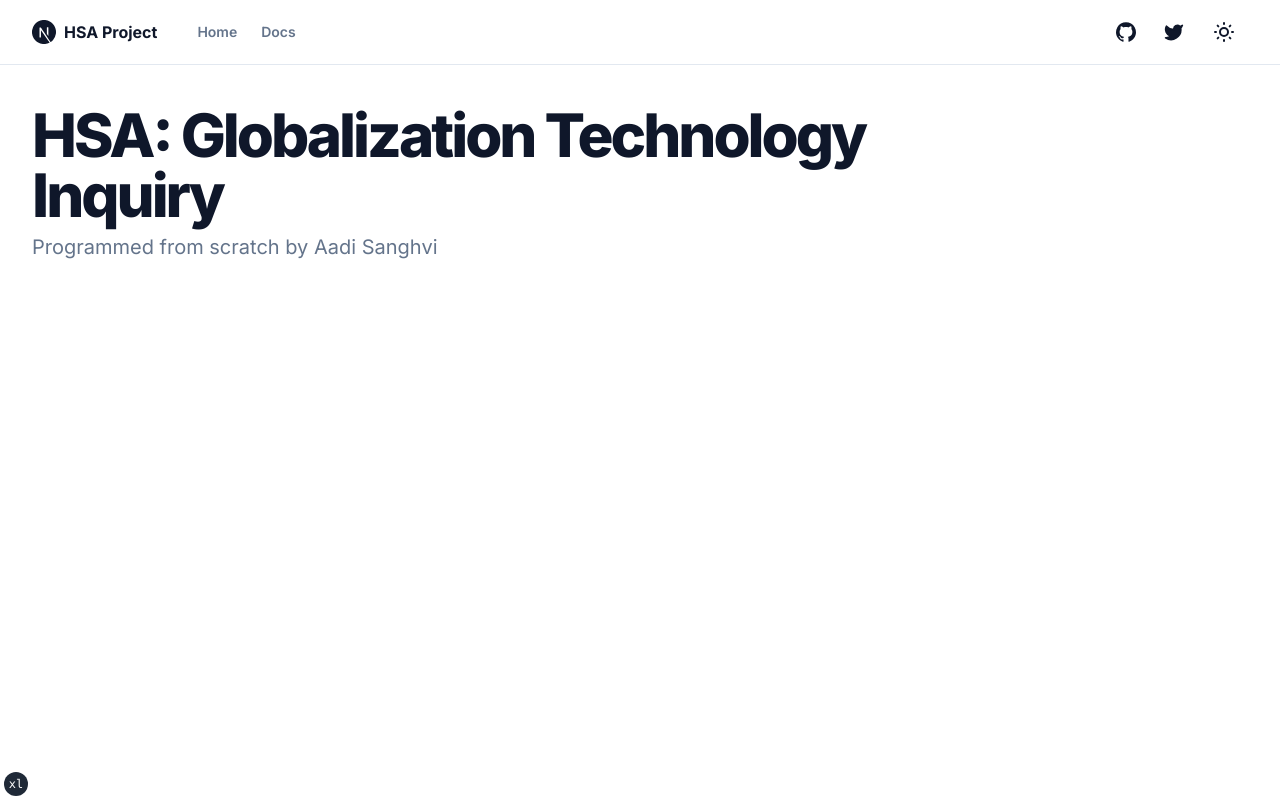
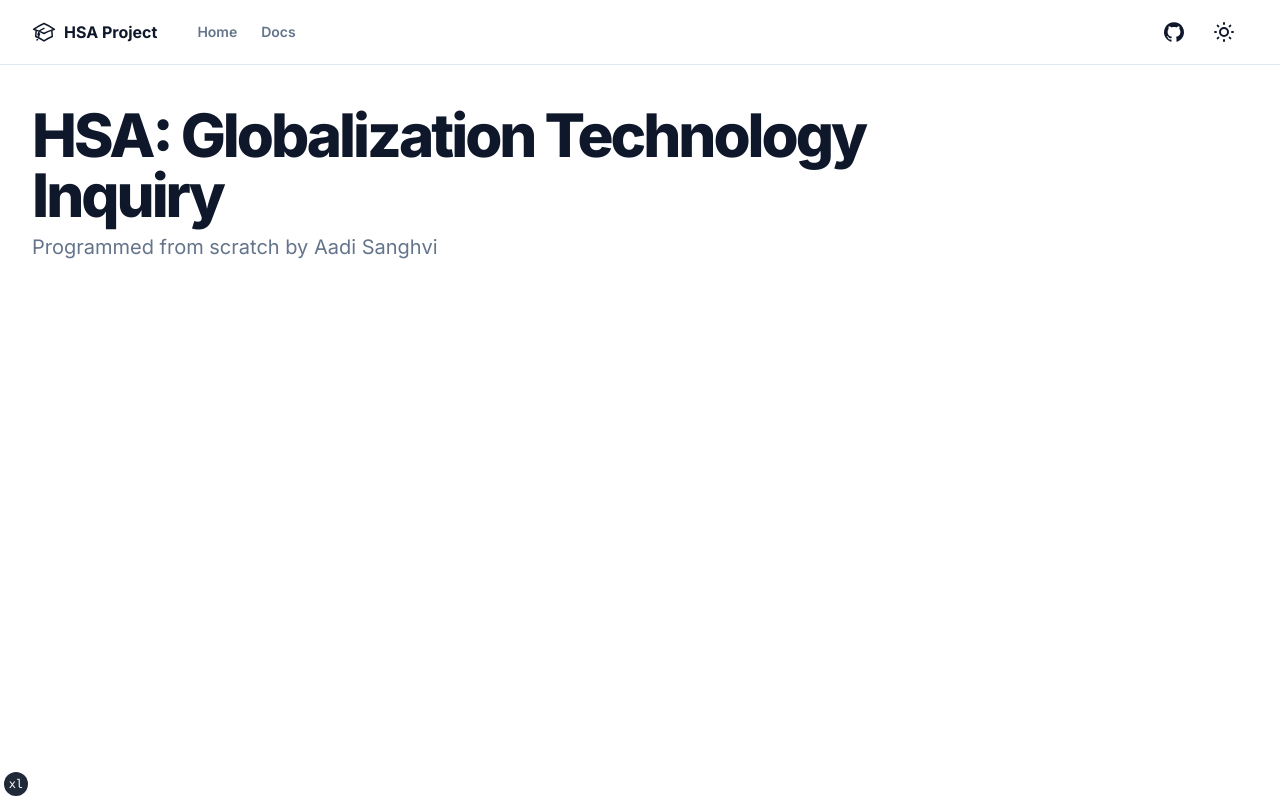
Before and after one commit to aadisanghvii/gt-hsa, a Next.js app: page / in a window 1280 px wide. Built offline with nearby package versions, Linux system fonts and the light colour scheme.

Commit message:
Add gh icon tooltip

```diff
--- a/app/layout.tsx
+++ b/app/layout.tsx
@@ -33,7 +33,6 @@ export default function RootLayout({ children }: RootLayoutProps) {
   return (
     <>
       <html lang="en" suppressHydrationWarning>
-        <head />
         <body
           className={cn(
             "min-h-screen bg-background font-sans antialiased",
@@ -41,7 +40,7 @@ export default function RootLayout({ children }: RootLayoutProps) {
           )}
         >
           <ThemeProvider attribute="class" defaultTheme="system" enableSystem>
-            <div className="relative flex min-h-screen flex-col">
+            <div className="relative flex flex-col min-h-screen">
               <SiteHeader />
               <div className="flex-1">{children}</div>
             </div>
--- a/components/icons.tsx
+++ b/components/icons.tsx
@@ -1,9 +1,7 @@
 import {
-  Laptop,
   LucideProps,
   Moon,
   SunMedium,
-  Twitter,
   type Icon as LucideIcon,
 } from "lucide-react"
 
@@ -12,12 +10,20 @@ export type Icon = LucideIcon
 export const Icons = {
   sun: SunMedium,
   moon: Moon,
-  twitter: Twitter,
   logo: (props: LucideProps) => (
-    <svg xmlns="http://www.w3.org/2000/svg" viewBox="0 0 24 24" {...props}>
+    <svg
+      xmlns="http://www.w3.org/2000/svg"
+      fill="none"
+      viewBox="0 0 24 24"
+      stroke-width="1.5"
+      stroke="currentColor"
+      className="w-6 h-6"
+      {...props}
+    >
       <path
-        fill="currentColor"
-        d="M11.572 0c-.176 0-.31.001-.358.007a19.76 19.76 0 0 1-.364.033C7.443.346 4.25 2.185 2.228 5.012a11.875 11.875 0 0 0-2.119 5.243c-.096.659-.108.854-.108 1.747s.012 1.089.108 1.748c.652 4.506 3.86 8.292 8.209 9.695.779.25 1.6.422 2.534.525.363.04 1.935.04 2.299 0 1.611-.178 2.977-.577 4.323-1.264.207-.106.247-.134.219-.158-.02-.013-.9-1.193-1.955-2.62l-1.919-2.592-2.404-3.558a338.739 338.739 0 0 0-2.422-3.556c-.009-.002-.018 1.579-.023 3.51-.007 3.38-.01 3.515-.052 3.595a.426.426 0 0 1-.206.214c-.075.037-.14.044-.495.044H7.81l-.108-.068a.438.438 0 0 1-.157-.171l-.05-.106.006-4.703.007-4.705.072-.092a.645.645 0 0 1 .174-.143c.096-.047.134-.051.54-.051.478 0 .558.018.682.154.035.038 1.337 1.999 2.895 4.361a10760.433 10760.433 0 0 0 4.735 7.17l1.9 2.879.096-.063a12.317 12.317 0 0 0 2.466-2.163 11.944 11.944 0 0 0 2.824-6.134c.096-.66.108-.854.108-1.748 0-.893-.012-1.088-.108-1.747-.652-4.506-3.859-8.292-8.208-9.695a12.597 12.597 0 0 0-2.499-.523A33.119 33.119 0 0 0 11.573 0zm4.069 7.217c.347 0 .408.005.486.047a.473.473 0 0 1 .237.277c.018.06.023 1.365.018 4.304l-.006 4.218-.744-1.14-.746-1.14v-3.066c0-1.982.01-3.097.023-3.15a.478.478 0 0 1 .233-.296c.096-.05.13-.054.5-.054z"
+        stroke-linecap="round"
+        stroke-linejoin="round"
+        d="M4.26 10.147a60.436 60.436 0 00-.491 6.347A48.627 48.627 0 0112 20.904a48.627 48.627 0 018.232-4.41 60.46 60.46 0 00-.491-6.347m-15.482 0a50.57 50.57 0 00-2.658-.813A59.905 59.905 0 0112 3.493a59.902 59.902 0 0110.399 5.84c-.896.248-1.783.52-2.658.814m-15.482 0A50.697 50.697 0 0112 13.489a50.702 50.702 0 017.74-3.342M6.75 15a.75.75 0 100-1.5.75.75 0 000 1.5zm0 0v-3.675A55.378 55.378 0 0112 8.443m-7.007 11.55A5.981 5.981 0 006.75 15.75v-1.5"
       />
     </svg>
   ),
--- a/components/site-header.tsx
+++ b/components/site-header.tsx
@@ -2,6 +2,12 @@ import Link from "next/link"
 
 import { siteConfig } from "@/config/site"
 import { buttonVariants } from "@/components/ui/button"
+import {
+  Tooltip,
+  TooltipContent,
+  TooltipProvider,
+  TooltipTrigger,
+} from "@/components/ui/tooltip"
 import { Icons } from "@/components/icons"
 import { MainNav } from "@/components/main-nav"
 import { ThemeToggle } from "@/components/theme-toggle"
@@ -13,6 +19,9 @@ export function SiteHeader() {
         <MainNav items={siteConfig.mainNav} />
         <div className="flex items-center justify-end flex-1 space-x-4">
           <nav className="flex items-center space-x-1">
+            <TooltipProvider delayDuration={100}>
+              <Tooltip>
+                <TooltipTrigger>
                   <Link
                     href={siteConfig.links.github}
                     target="_blank"
@@ -28,21 +37,11 @@ export function SiteHeader() {
                       <span className="sr-only">GitHub</span>
                     </div>
                   </Link>
-            <Link
-              href={siteConfig.links.twitter}
-              target="_blank"
-              rel="noreferrer"
-            >
-              <div
-                className={buttonVariants({
-                  size: "sm",
-                  variant: "ghost",
-                })}
-              >
-                <Icons.twitter className="w-5 h-5 fill-current" />
-                <span className="sr-only">Twitter</span>
-              </div>
-            </Link>
+                </TooltipTrigger>
+                <TooltipContent>View source code</TooltipContent>
+              </Tooltip>
+            </TooltipProvider>
+
             <ThemeToggle />
           </nav>
         </div>
--- /dev/null
+++ b/components/ui/tooltip.tsx
@@ -0,0 +1,30 @@
+"use client"
+
+import * as React from "react"
+import * as TooltipPrimitive from "@radix-ui/react-tooltip"
+
+import { cn } from "@/lib/utils"
+
+const TooltipProvider = TooltipPrimitive.Provider
+
+const Tooltip = TooltipPrimitive.Root
+
+const TooltipTrigger = TooltipPrimitive.Trigger
+
+const TooltipContent = React.forwardRef<
+  React.ElementRef<typeof TooltipPrimitive.Content>,
+  React.ComponentPropsWithoutRef<typeof TooltipPrimitive.Content>
+>(({ className, sideOffset = 4, ...props }, ref) => (
+  <TooltipPrimitive.Content
+    ref={ref}
+    sideOffset={sideOffset}
+    className={cn(
+      "z-50 overflow-hidden rounded-md border bg-popover px-3 py-1.5 text-sm text-popover-foreground shadow-md animate-in fade-in-50 data-[side=bottom]:slide-in-from-top-1 data-[side=left]:slide-in-from-right-1 data-[side=right]:slide-in-from-left-1 data-[side=top]:slide-in-from-bottom-1",
+      className
+    )}
+    {...props}
+  />
+))
+TooltipContent.displayName = TooltipPrimitive.Content.displayName
+
+export { Tooltip, TooltipTrigger, TooltipContent, TooltipProvider }
--- a/config/site.ts
+++ b/config/site.ts
@@ -14,7 +14,6 @@ export const siteConfig = {
     },
   ],
   links: {
-    twitter: "https://twitter.com/shadcn",
     github: "https://github.com/aadisanghvii/gt-hsa",
   },
 }
--- a/package.json
+++ b/package.json
@@ -14,6 +14,7 @@
     "format:check": "prettier --check \"**/*.{ts,tsx,mdx}\" --cache"
   },
   "dependencies": {
+    "@radix-ui/react-tooltip": "^1.0.5",
     "class-variance-authority": "^0.4.0",
     "clsx": "^1.2.1",
     "cmdk": "^0.2.0",
```
Also changed, not shown: 1 other file (tests, documents, lock files or other folders). Lines whose indentation alone changed are shown as unchanged.
